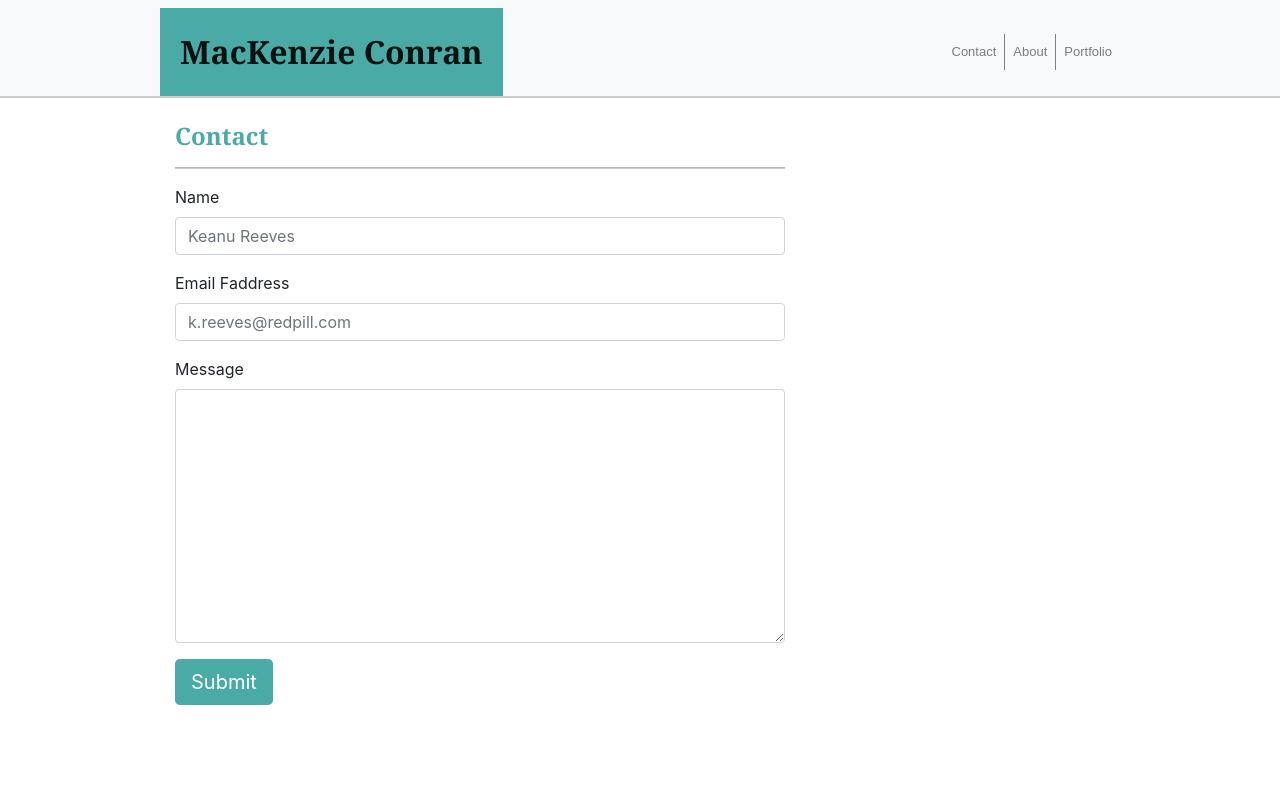
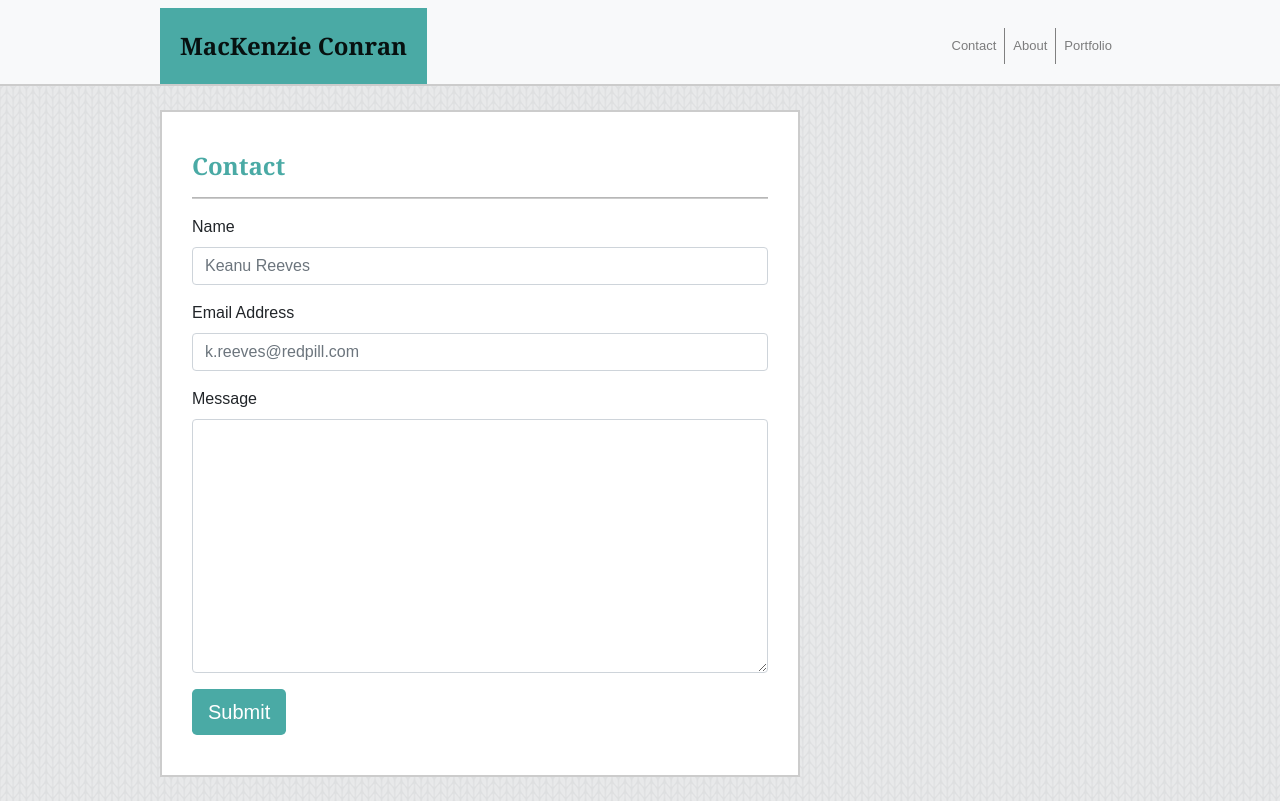
Before and after one commit to KenzieAnnC/Bootstrap-Portfolio, a plain HTML site: page contact.html in a window 1280 px wide. Drawn offline with nearby package versions, Linux system fonts and the light colour scheme.

Commit message:
adds border to form and styles

```diff
--- a/assets/css/style.css
+++ b/assets/css/style.css
@@ -1,10 +1,12 @@
+
 .navbar-brand {
     font-family: Georgia, 'Times New Roman', Times, serif;
-    font-size: xx-large;
+    font-size: x-large;
     font-weight: bold;
     background: #4aaaa5;
     padding: 20px;
     color: #ffffff;
+    z-index: 10;
 }
 
 .nav-item {
@@ -26,20 +28,6 @@
     padding-bottom: 0px;
 }
 
-.navbar-expand-lg {
-    border-bottom: #cccccc 2px solid;
-    padding-bottom: 0px;
-}
-
-.navbar-light {
-    border-bottom: #cccccc 2px solid;
-    padding-bottom: 0px;
-}
-
-.bg-light {
-    border-bottom: #cccccc 2px solid;
-    padding-bottom: 0px;
-}
 
 .verticalLine {
     border-left: thin solid gray;
@@ -49,6 +37,7 @@
 .container {
     width: 960px;
     margin: 0 auto;
+
 }
 
 
@@ -68,4 +57,18 @@ hr {
 .btn {
     background: #4aaaa5;
     border: #4aaaa5;
+    font-family: Arial, Helvetica, sans-serif;
 }
+
+.form-group {
+    font-family: Arial, Helvetica, sans-serif;
+}
+
+.col-8 {
+    background: #ffffff;
+    border: #cccccc;
+    border-width: 2px;
+    border-style: solid;
+    padding: 40px 30px;
+
+}
--- a/contact.html
+++ b/contact.html
@@ -18,16 +18,18 @@
 
 <body>
 
-    <body background="assets/images/skulls.png">
+    <body background="assets/images/knitting250px.png">
 
 
         <nav class="navbar navbar-expand-lg navbar-light bg-light">
             <nav class="nav">
+                <div class="logo">
                 <a class="navbar-brand" href="#">MacKenzie Conran</a>
                 <button class="navbar-toggler" type="button" data-toggle="collapse" data-target="#navbarNav" aria-controls="navbarNav" aria-expanded="false"
                     aria-label="Toggle navigation">
                     <span class="navbar-toggler-icon"></span>
                 </button>
+                </div>
                 <div class="collapse navbar-collapse" id="navbarNav">
                     <ul class="navbar-nav ml-auto">
                         <li class="nav-item">
@@ -62,7 +64,7 @@
                             <input type="email" class="form-control" id="exampleFormControlInput1" placeholder="Keanu Reeves">
                         </div>
                         <div class="form-group">
-                            <label for="exampleFormControlInput1">Email Faddress</label>
+                            <label for="exampleFormControlInput1">Email Address</label>
                             <input type="email" class="form-control" id="exampleFormControlInput1" placeholder="k.reeves@redpill.com">
                         </div>
                         <div class="form-group">
```
Also changed, not shown: assets/images/knitting250px.png (added), assets/images/round.png (added), assets/images/skulls.png (added).
